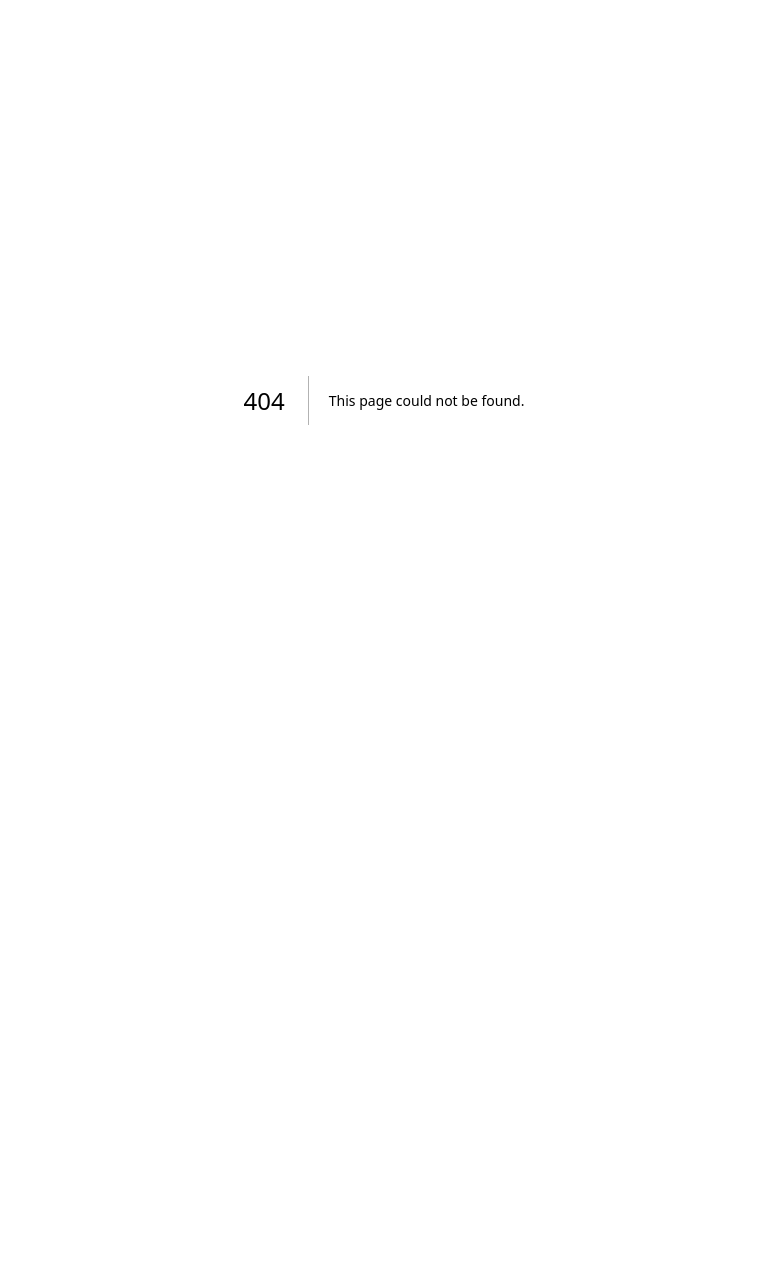
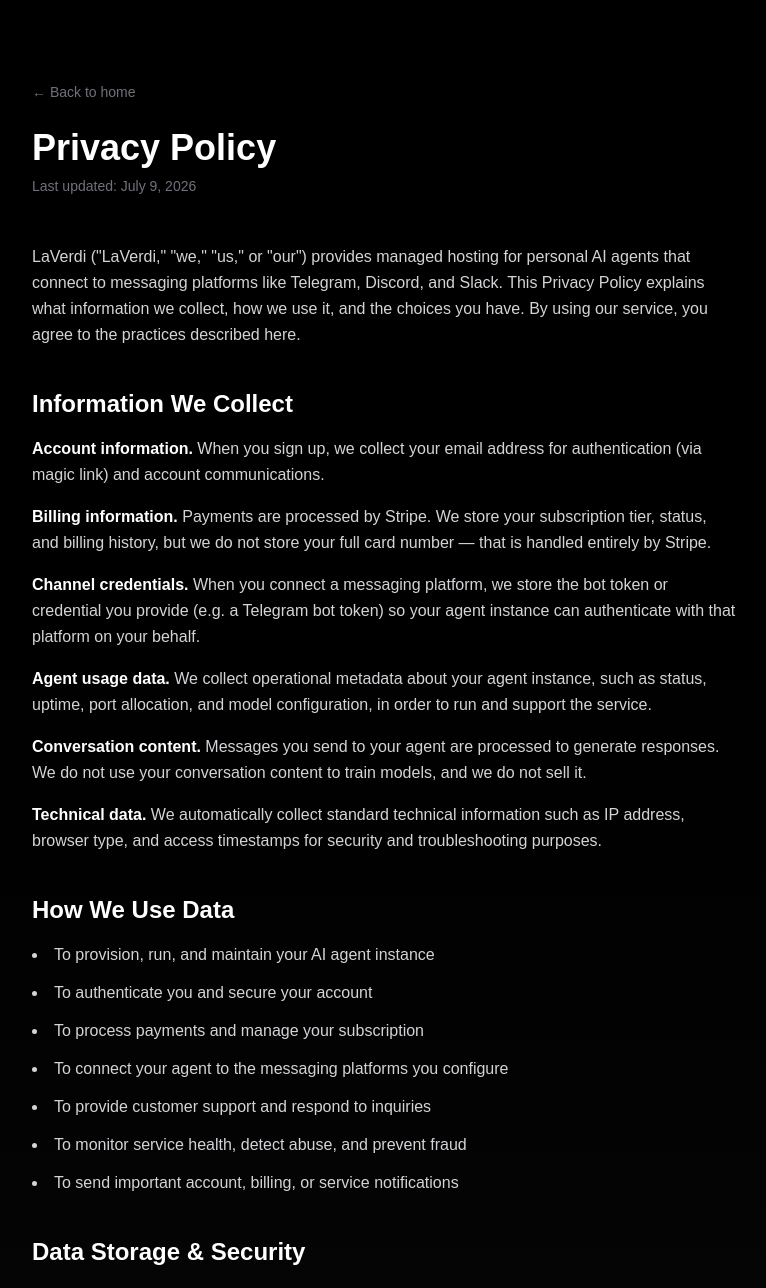
Before and after one commit to Magellian/Laverdi-Portal, a Next.js app: page /legal/privacy in a window 1280 px wide. Before the commit this address had no page. Shown: the top 1288 px of the page, without its empty margins (256-1022 px from the left). Before the commit the page ends 800 px from the top, so only its background shows below. Built offline with nearby package versions, Linux system fonts and the light colour scheme.

Commit message:
Add Privacy Policy legal page
Covers data collection, usage, storage/security, third-party services
(Stripe, Vultr, messaging platforms), user rights, and contact info.

```diff
--- /dev/null
+++ b/app/legal/privacy/page.tsx
@@ -0,0 +1,139 @@
+import Link from 'next/link'
+
+export const metadata = {
+  title: 'Privacy Policy | LaVerdi',
+}
+
+export default function PrivacyPolicyPage() {
+  return (
+    <div className="min-h-screen bg-gradient-to-b from-black to-zinc-900">
+      <div className="max-w-3xl mx-auto px-4 sm:px-6 lg:px-8 py-20">
+        <Link href="/" className="text-sm text-zinc-500 hover:text-white transition-colors">
+          &larr; Back to home
+        </Link>
+
+        <h1 className="text-4xl font-bold text-white mt-6 mb-2">Privacy Policy</h1>
+        <p className="text-zinc-500 text-sm mb-12">Last updated: July 9, 2026</p>
+
+        <div className="space-y-10">
+          <section>
+            <p className="text-zinc-300 leading-relaxed">
+              LaVerdi (&quot;LaVerdi,&quot; &quot;we,&quot; &quot;us,&quot; or &quot;our&quot;) provides managed hosting for
+              personal AI agents that connect to messaging platforms like Telegram, Discord, and Slack. This Privacy
+              Policy explains what information we collect, how we use it, and the choices you have. By using our
+              service, you agree to the practices described here.
+            </p>
+          </section>
+
+          <section>
+            <h2 className="text-2xl font-bold text-white mb-4">Information We Collect</h2>
+            <div className="space-y-4 text-zinc-300 leading-relaxed">
+              <p>
+                <span className="text-white font-semibold">Account information.</span> When you sign up, we collect
+                your email address for authentication (via magic link) and account communications.
+              </p>
+              <p>
+                <span className="text-white font-semibold">Billing information.</span> Payments are processed by
+                Stripe. We store your subscription tier, status, and billing history, but we do not store your full
+                card number &mdash; that is handled entirely by Stripe.
+              </p>
+              <p>
+                <span className="text-white font-semibold">Channel credentials.</span> When you connect a messaging
+                platform, we store the bot token or credential you provide (e.g. a Telegram bot token) so your agent
+                instance can authenticate with that platform on your behalf.
+              </p>
+              <p>
+                <span className="text-white font-semibold">Agent usage data.</span> We collect operational metadata
+                about your agent instance, such as status, uptime, port allocation, and model configuration, in order
+                to run and support the service.
+              </p>
+              <p>
+                <span className="text-white font-semibold">Conversation content.</span> Messages you send to your
+                agent are processed to generate responses. We do not use your conversation content to train models,
+                and we do not sell it.
+              </p>
+              <p>
+                <span className="text-white font-semibold">Technical data.</span> We automatically collect standard
+                technical information such as IP address, browser type, and access timestamps for security and
+                troubleshooting purposes.
+              </p>
+            </div>
+          </section>
+
+          <section>
+            <h2 className="text-2xl font-bold text-white mb-4">How We Use Data</h2>
+            <ul className="space-y-3 text-zinc-300 leading-relaxed list-disc list-inside">
+              <li>To provision, run, and maintain your AI agent instance</li>
+              <li>To authenticate you and secure your account</li>
+              <li>To process payments and manage your subscription</li>
+              <li>To connect your agent to the messaging platforms you configure</li>
+              <li>To provide customer support and respond to inquiries</li>
+              <li>To monitor service health, detect abuse, and prevent fraud</li>
+              <li>To send important account, billing, or service notifications</li>
+            </ul>
+          </section>
+
+          <section>
+            <h2 className="text-2xl font-bold text-white mb-4">Data Storage & Security</h2>
+            <div className="space-y-4 text-zinc-300 leading-relaxed">
+              <p>
+                Account, subscription, and instance data is stored in a self-hosted PostgreSQL database on
+                infrastructure we operate and control. Bot tokens and other channel credentials are stored encrypted
+                at rest.
+              </p>
+              <p>
+                We retain your data for as long as your account is active. If you cancel your subscription, we
+                retain account records for a limited period to comply with legal and accounting obligations, after
+                which data associated with deprovisioned agent instances is deleted.
+              </p>
+            </div>
+          </section>
+
+          <section>
+            <h2 className="text-2xl font-bold text-white mb-4">Third-Party Services</h2>
+            <div className="space-y-4 text-zinc-300 leading-relaxed">
+              <p>We share limited data with the following categories of third parties, only as needed to operate the service:</p>
+              <ul className="space-y-3 list-disc list-inside">
+                <li><span className="text-white font-semibold">Stripe</span> &mdash; payment processing and subscription billing</li>
+                <li><span className="text-white font-semibold">Vultr</span> &mdash; cloud infrastructure hosting and serverless inference</li>
+                <li><span className="text-white font-semibold">Telegram, Discord, Slack</span> &mdash; the messaging platforms you choose to connect your agent to, governed by their own privacy policies</li>
+              </ul>
+              <p>
+                We do not sell your personal information to third parties, and we do not share your conversation
+                content for advertising purposes.
+              </p>
+            </div>
+          </section>
+
+          <section>
+            <h2 className="text-2xl font-bold text-white mb-4">Your Rights</h2>
+            <div className="space-y-4 text-zinc-300 leading-relaxed">
+              <p>Depending on your location, you may have the right to:</p>
+              <ul className="space-y-3 list-disc list-inside">
+                <li>Access the personal data we hold about you</li>
+                <li>Request correction of inaccurate data</li>
+                <li>Request deletion of your account and associated data</li>
+                <li>Export your data in a portable format</li>
+                <li>Withdraw consent or object to certain processing</li>
+              </ul>
+              <p>
+                To exercise any of these rights, contact us using the details below. We will respond within a
+                reasonable timeframe.
+              </p>
+            </div>
+          </section>
+
+          <section>
+            <h2 className="text-2xl font-bold text-white mb-4">Contact</h2>
+            <p className="text-zinc-300 leading-relaxed">
+              If you have questions about this Privacy Policy or how we handle your data, contact us at{' '}
+              <a href="mailto:support@laverdi.tech" className="text-white underline hover:text-zinc-300 transition-colors">
+                support@laverdi.tech
+              </a>.
+            </p>
+          </section>
+        </div>
+      </div>
+    </div>
+  )
+}
```
